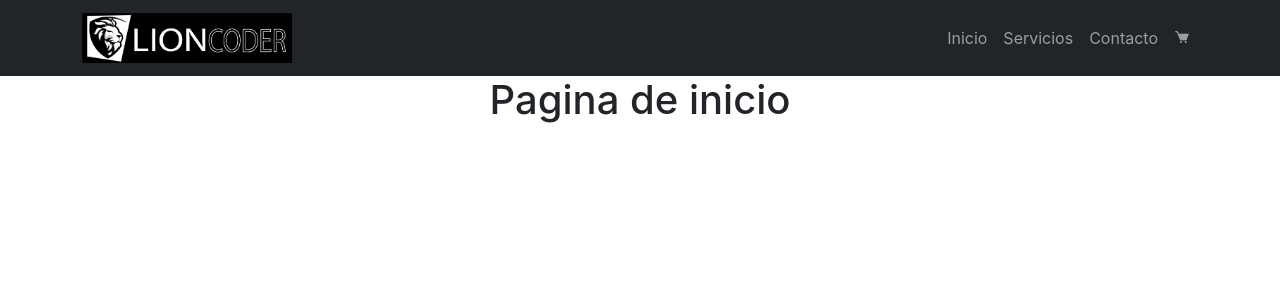
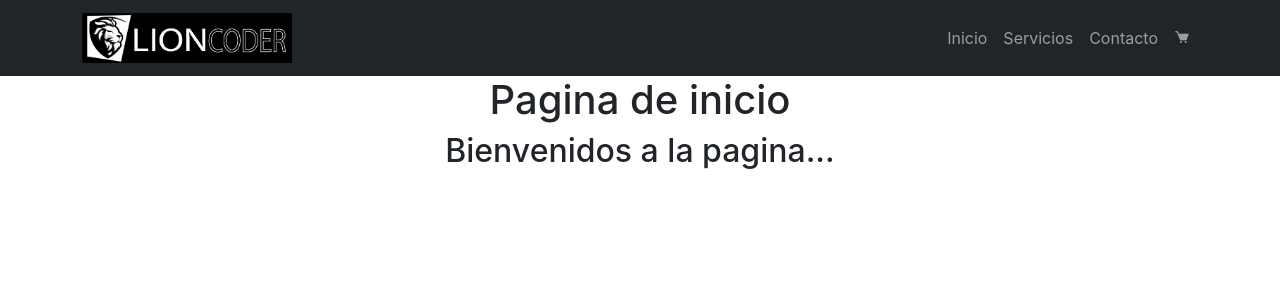
Before and after one commit to Sergiojqc85/navbar, a React (Create React App) app: page / in a window 1280 px wide. Shown: the top 300 px of the page. Built offline with nearby package versions, Linux system fonts and the light colour scheme.

Commit message:
agregando prop y carrito

```diff
--- a/src/App.js
+++ b/src/App.js
@@ -6,7 +6,7 @@ import Inicio from './components/paginas/Inicio';
 import Servicios from './components/paginas/Servicios';
 import Contacto from './components/paginas/Contacto';
 import Carrito from './components/paginas/Carrito';
-import 'boxicons';
+
 
 
 function App() {
--- /dev/null
+++ b/src/components/Cartwidget.jsx
@@ -0,0 +1,11 @@
+import React from 'react'
+
+
+
+const Cartwidget = () => {
+  return (
+    <i class="bx bxs-cart"></i>
+  )
+}
+
+export default Cartwidget
--- /dev/null
+++ b/src/components/ItemlistContainer/ItemListContainer.jsx
@@ -0,0 +1,11 @@
+import React from 'react'
+
+const ItemListContainer = ({Saludo}) => {
+  return (
+    <div>
+        <h2>{Saludo}</h2>
+    </div>
+  )
+}
+
+export default ItemListContainer
--- a/src/components/navegacion/Navbar.js
+++ b/src/components/navegacion/Navbar.js
@@ -1,5 +1,9 @@
 import React from 'react';
 import { Link } from 'react-router-dom'
+import 'boxicons';
+import Carrito from '../paginas/Carrito';
+import Cartwidget from '../Cartwidget';
+
 
 
 export default function Navbar() {
@@ -23,7 +27,7 @@ export default function Navbar() {
           <Link className="nav-link" to='/contacto'>Contacto</Link>
         </li>
         <li className="nav-item cart">
-          <Link className="nav-link "  to='/carrito'><i class="bx bxs-cart"></i></Link>
+          <Link className="nav-link "  to='/carrito'><Cartwidget/></Link>
         </li>
 
       </ul>
--- a/src/components/paginas/Carrito.js
+++ b/src/components/paginas/Carrito.js
@@ -1,9 +1,10 @@
 import React from 'react'
 
-export default function Carrito() {
+
+const Carrito = () => {
   return (
-    <div>
-        <h1>Pagina de Carrito</h1>
-    </div>
+    <div>Pagina de Carrito</div>
   )
 }
+
+export default Carrito
--- a/src/components/paginas/Inicio.js
+++ b/src/components/paginas/Inicio.js
@@ -1,9 +1,11 @@
 import React from 'react'
+import ItemListContainer from '../ItemlistContainer/ItemListContainer'
 
 export default function Inicio() {
   return (
     <div>
         <h1>Pagina de inicio</h1>
+        <ItemListContainer Saludo='Bienvenidos a la pagina...'/>
     </div>
   )
 }
```
